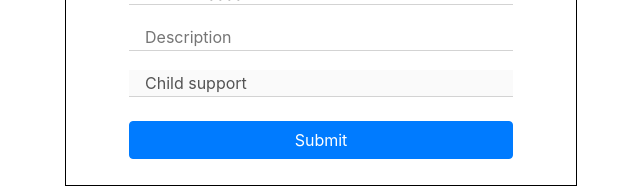
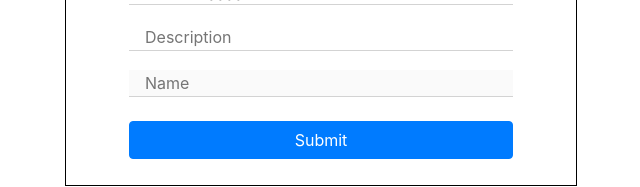
Before and after one commit to SysCall97/volunteer-network-client, a React (Create React App) app: page /register/1 in a window 1280 px wide. Shown: the part 426-613 px from the top of the page, without its empty margins (319-959 px from the left). Built offline with nearby package versions, Linux system fonts and the light colour scheme; no server answers.

Commit message:
fakedata removed and registration form completed

```diff
--- /dev/null
+++ b/src/components/Admin/Admin.js
@@ -0,0 +1,9 @@
+import React from 'react';
+
+const Admin = () => {
+    return (
+        <button>add all</button>
+    );
+};
+
+export default Admin;
--- a/src/components/Register/Register.js
+++ b/src/components/Register/Register.js
@@ -1,46 +1,104 @@
-import React, { useContext } from 'react';
+import React, { useContext, useEffect, useState } from 'react';
 import { useParams } from 'react-router-dom';
 import logo from '../../images/logos/logo.png';
-import { volunteeringFileds } from '../../fakeData';
 import { useForm } from "react-hook-form";
 import { userContext } from '../../App';
 import { Button } from 'react-bootstrap';
 
 const Register = () => {
     const { id } = useParams();
-    const selectedField = volunteeringFileds.find(vf => vf.id === Number(id));
+    // const selectedField = volunteeringFileds.find(vf => vf.id === Number(id));
+    const [selectedField, setSelectedField] = useState({});
     const { user } = useContext(userContext);
     const [loggedinUser] = user;
 
     const { register, handleSubmit, errors } = useForm();
     const onSubmit = data => {
-        //backend will handle this part
+        fetch(`http://localhost:5000/getUserByEmail/${data.email}`)
+            .then(res => res.json())
+            .then(user => {
+                if (user) {
+                    const newEvent = {
+                        eventId: id,
+                        date: data.date,
+                        description: data.description
+                    };
+                    user.reisteredEvents.push(newEvent);
+                    // console.log(user);
+                    fetch(`http://localhost:5000/updateUser/${user._id}`, {
+                        method: 'PATCH',
+                        headers: {
+                            'Content-Type': 'application/json'
+                        },
+                        body: JSON.stringify(user)
+                    })
+                        .then(res => res.json())
+                        .then(isInserted => {
+                            if (isInserted) {
+                                console.log('user updated successfully');
+                                //history replace
+                            }
+                        });
+                } else {
+                    const info = {
+                        displayName: data.displayName,
+                        email: data.email,
+                        reisteredEvents: [
+                            {
+                                eventId: id,
+                                date: data.date,
+                                description: data.description
+                            }
+                        ]
+                    }
+
+                    fetch(`http://localhost:5000/setNewUser`, {
+                        method: 'POST',
+                        headers: {
+                            'Content-Type': 'application/json'
+                        },
+                        body: JSON.stringify(info)
+                    })
+                        .then(res => res.json())
+                        .then(isInserted => {
+                            if (isInserted) {
+                                alert(isInserted);
+                            }
+                        });
+                }
+            })
     }
+
+    useEffect(() => {
+        fetch(`http://localhost:5000/getEventById/${id}`)
+            .then(res => res.json())
+            .then(data => setSelectedField(data));
+    }, []);
 
     return (
         <div className="formContainer">
             <img src={logo} alt="" width="20%" />
             <div className="form">
                 <div className="formContainer2">
-                <h2>Register as a Volunteer</h2>
+                    <h2>Register as a Volunteer</h2>
                     <form onSubmit={handleSubmit(onSubmit)}>
-                        <input name="name" className="input" placeholder="Your Name" defaultValue={loggedinUser.displayName} ref={register({ required: true })} /> <br />
-                        {errors.name && <span style={{color: 'red'}}>This field is required<br /></span>}
+                        <input name="displayName" className="input" placeholder="Your Name" defaultValue={loggedinUser.displayName} ref={register({ required: true })} /> <br />
+                        {errors.displayName && <span style={{ color: 'red' }}>This field is required<br /></span>}
 
                         <input name="email" className="input" placeholder="Email" defaultValue={loggedinUser.email} ref={register({ required: true })} /> <br />
-                        {errors.email && <span style={{color: 'red'}}>This field is required<br /></span>}
+                        {errors.email && <span style={{ color: 'red' }}>This field is required<br /></span>}
 
                         <input type="date" name="date" className="input" placeholder="Date" ref={register({ required: true })} /> <br />
-                        {errors.date && <span style={{color: 'red'}}>This field is required<br /></span>}
+                        {errors.date && <span style={{ color: 'red' }}>This field is required<br /></span>}
 
 
                         <input name="description" className="input" placeholder="Description" ref={register({ required: true })} /> <br />
-                        {errors.description && <span style={{color: 'red'}}>This field is required<br /></span>}
+                        {errors.description && <span style={{ color: 'red' }}>This field is required<br /></span>}
 
-                        <input name="volunteeringField" className="input" placeholder="Name" defaultValue={selectedField.name} ref={register({ required: true })} disabled/> <br />
-                        {errors.volunteeringField && <span style={{color: 'red'}}>This field is required<br /></span>}
+                        <input name="volunteeringField" className="input" placeholder="Name" defaultValue={selectedField.name} ref={register({ required: true })} disabled /> <br />
+                        {errors.volunteeringField && <span style={{ color: 'red' }}>This field is required<br /></span>}
 
-                        <br /><Button variant="primary" type="submit" style={{width: '100%'}}>Submit</Button>
+                        <br /><Button variant="primary" type="submit" style={{ width: '100%' }}>Submit</Button>
                     </form>
                 </div>
             </div>
--- a/src/components/View/View.js
+++ b/src/components/View/View.js
@@ -1,5 +1,6 @@
 import React from 'react';
 import { BrowserRouter, Route, Switch } from 'react-router-dom';
+import Admin from '../Admin/Admin';
 import Home from '../Home/Home';
 import Login from '../Login/Login';
 import PageNotFound from '../PageNotFound/PageNotFound';
@@ -27,6 +28,10 @@ const View = () => {
                     <Register />
                 </Route>
 
+                <Route path="/admin">
+                    <Admin />
+                </Route>
+
                 <Route path="/login">
                     <Login />
                 </Route>
--- a/src/components/VolunteerFields/VolunteerFields.js
+++ b/src/components/VolunteerFields/VolunteerFields.js
@@ -1,14 +1,19 @@
-import React from 'react';
-import { volunteeringFileds } from '../../fakeData';
+import React, { useEffect, useState } from 'react';
 import ShowField from '../ShowField/ShowField';
 
 const VolunteerFields = () => {
+    const [volunteeringFileds, setVolunteeringFileds] = useState({});
 
+    useEffect(() => {
+        fetch('http://localhost:5000/getAllEvents')
+        .then(res => res.json())
+        .then(data => setVolunteeringFileds(data));
+    }, []);
     return (
         <div>
             <div className='container'>
                 <div className='row'>
-                        {volunteeringFileds.map(field => <ShowField field={field} key={field.id} />)}
+                        {volunteeringFileds.length && volunteeringFileds.map(field => <ShowField field={field} key={field.id} />)}
 
                 </div>
             </div>
--- a/src/fakeData.js
+++ /dev/null
@@ -1,124 +0,0 @@
-import childSupport from '../src/images/images/childSupport.png';
-import refugeShelter from '../src/images/images/refuseShelter.png';
-import foodCharity from '../src/images/images/foodCharity.png';
-import clothingSwap from '../src/images/images/clothSwap.png';
-import riverCleanUp from '../src/images/images/riverClean.png';
-import cleanWater from '../src/images/images/cleanWater.png';
-import education from '../src/images/images/goodEducation.png';
-import books from '../src/images/images/newBooks.png';
-import studyGroup from '../src/images/images/studyGroup.png';
-import birdHouse from '../src/images/images/birdHouse.png';
-import library from '../src/images/images/libraryBooks.png';
-import drivingSafety from '../src/images/images/driveSafety.png';
-import music from '../src/images/images/musicLessons.png';
-import vote from '../src/images/images/voteRegister.png';
-import park from '../src/images/images/clearnPark.png';
-import IT from '../src/images/images/ITHelp.png';
-import shelterAnimal from '../src/images/images/animalShelter.png';
-import baby from '../src/images/images/babySit.png';
-import animals from '../src/images/images/stuffedAnimals.png';
-import schoolSupplies from '../src/images/images/schoolSuffiles.png';
-
-
-export const volunteeringFileds = [
-    {
-        id: 1,
-        img: childSupport,
-        name: "Child support"
-    },
-    {
-        id: 2,
-        img: refugeShelter,
-        name: "Refuge shelter"
-    },
-    {
-        id: 3,
-        img: foodCharity,
-        name: "Food charity"
-    },
-    {
-        id: 4,
-        img: clothingSwap,
-        name: "Host a clothing swap"
-    },
-    {
-        id: 5,
-        img: riverCleanUp,
-        name: "Host a river clean-up"
-    },
-    {
-        id: 6,
-        img: cleanWater,
-        name: "Clean water for children"
-    },
-    {
-        id: 7,
-        img: education,
-        name: "Good education"
-    },
-    {
-        id: 8,
-        img: books,
-        name: "New books for children"
-    },
-    {
-        id: 9,
-        img: studyGroup,
-        name: "Host a study group"
-    },
-    {
-        id: 10,
-        img: birdHouse,
-        name: "Build birdhouses for your neighbors"
-    },
-    {
-        id: 11,
-        img: library,
-        name: "Organize books at the library"
-    },
-    {
-        id: 12,
-        img: drivingSafety,
-        name: "Give a seminar on driving safety"
-    },
-    {
-        id: 13,
-        img: music,
-        name: "Give free music lessons"
-    },
-    {
-        id: 14,
-        img: vote,
-        name: "Teach people how to register to vote"
-    },
-    {
-        id: 15,
-        img: park,
-        name: "Clean up your local park"
-    },
-    {
-        id: 16,
-        img: IT,
-        name: "Give IT help to local adults"
-    },
-    {
-        id: 17,
-        img: shelterAnimal,
-        name: "Foster a shelter animal"
-    },
-    {
-        id: 18,
-        img: baby,
-        name: "Babysit during PTA meetings"
-    },
-    {
-        id: 19,
-        img: animals,
-        name: "Collect stuffed animals"
-    },
-    {
-        id: 20,
-        img: schoolSupplies,
-        name: "Collect school supplies"
-    }
-]
```
